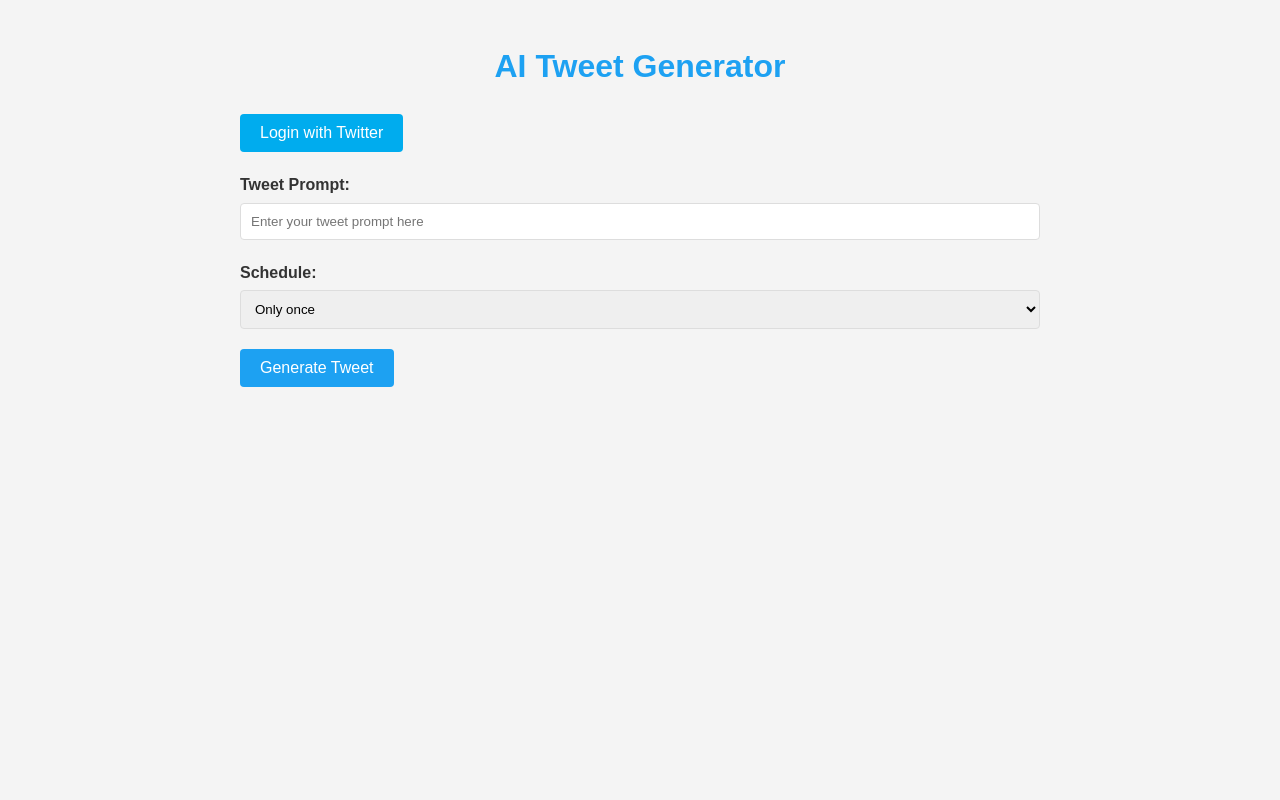
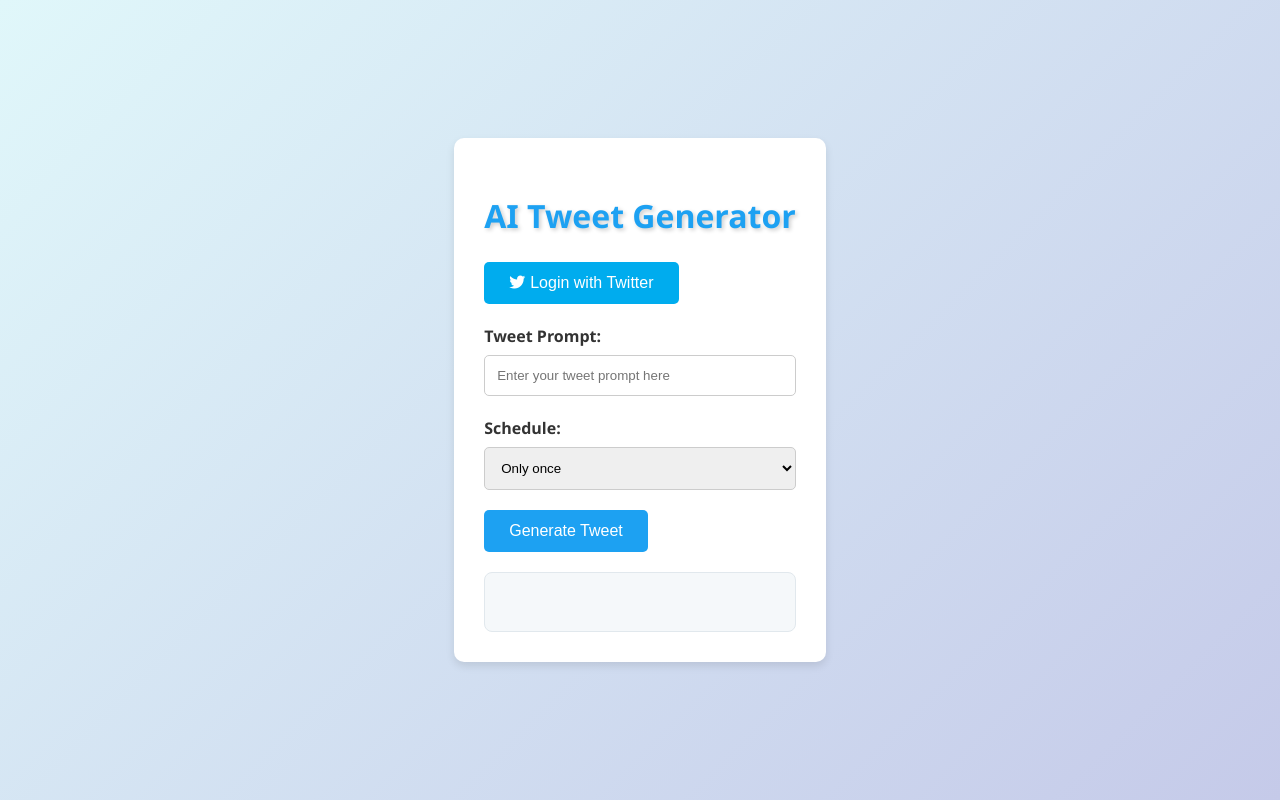
Before and after one commit to Skero015/twitter-bot-frontend, a website with bundled scripts: page index.html in a window 1280 px wide. Built offline with nearby package versions, Linux system fonts and the light colour scheme.

Commit message:
Styling update

```diff
--- a/index.html
+++ b/index.html
@@ -3,62 +3,109 @@
 <head>
     <meta charset="UTF-8">
     <meta name="viewport" content="width=device-width, initial-scale=1.0">
-    <title>Tweets Generator</title>
+    <title>AI Tweet Generator</title>
+    <link rel="stylesheet" href="https://cdnjs.cloudflare.com/ajax/libs/font-awesome/6.0.0-beta3/css/all.min.css">
     <style>
+        /* General Styling */
         body {
-            font-family: Arial, sans-serif;
+            font-family: 'Segoe UI', Tahoma, Geneva, Verdana, sans-serif; /* Modern font */
             line-height: 1.6;
             color: #333;
-            max-width: 800px;
-            margin: 0 auto;
-            padding: 20px;
-            background-color: #f4f4f4;
+            background: linear-gradient(135deg, #e0f7fa, #c5cae9); /* Gradient background */
+            display: flex;
+            flex-direction: column;
+            align-items: center;
+            justify-content: center;
+            min-height: 100vh;
+            margin: 0;
         }
+
         h1 {
             color: #1da1f2;
-            text-align: center;
+            text-shadow: 2px 2px 4px rgba(0, 0, 0, 0.2); /* Subtle shadow */
         }
+
+        /* Input and Button Styling */
+        .container {
+            background-color: #fff;
+            padding: 30px;
+            border-radius: 10px;
+            box-shadow: 0 4px 8px rgba(0, 0, 0, 0.1); /* Card-like shadow */
+        }
+
         .input-group {
             margin-bottom: 20px;
         }
+
         label {
             display: block;
             margin-bottom: 5px;
             font-weight: bold;
         }
+
         input[type="text"], select {
             width: 100%;
-            padding: 10px;
-            border: 1px solid #ddd;
-            border-radius: 4px;
+            padding: 12px;
+            border: 1px solid #ccc;
+            border-radius: 5px;
             box-sizing: border-box;
         }
+
         button {
             background-color: #1da1f2;
             color: white;
-            padding: 10px 20px;
+            padding: 12px 25px;
             border: none;
-            border-radius: 4px;
+            border-radius: 5px;
             cursor: pointer;
             font-size: 16px;
+            transition: background-color 0.3s ease; /* Smooth transition */
         }
+
         button:hover {
             background-color: #0c85d0;
         }
+
+        /* Twitter Login Button */
         #login-button {
             background-color: #00acee;
             margin-bottom: 20px;
         }
+
         #login-button:hover {
             background-color: #0090c9;
+        }
+
+        /* Icon Styling */
+        .fa-twitter {
+            margin-right: 5px;
+        }
+
+
+        /* Tweet Display Box */
+        #tweet-container {
+            background-color: #f5f8fa; /* Light Twitter blue background */
+            border: 1px solid #e1e8ed; /* Subtle border */
+            padding: 20px;
+            margin-top: 20px;
+            border-radius: 8px; /* Rounded corners */
+            width: 100%;
+            box-sizing: border-box; /* Include padding in width calculation */
+            max-width: 500px; /* Limit width for better readability */
+        }
+
+        #tweet-text {
+            font-size: 18px;
+            line-height: 1.4;
+            white-space: pre-wrap; /* Preserve line breaks and wrapping */
         }
     </style>
 </head>
 <body>
-
+    <div class="container">
         <h1>AI Tweet Generator</h1>
 
-    <button id="login-button">Login with Twitter</button>
+        <button id="login-button"><i class="fab fa-twitter"></i>Login with Twitter</button>
 
         <div class="input-group">
             <label for="prompt">Tweet Prompt:</label>
@@ -78,26 +125,10 @@
 
         <button id="generate-button">Generate Tweet</button>
 
-    <script src="https://www.gstatic.com/firebasejs/8.10.0/firebase-app.js"></script>
-    <script src="https://www.gstatic.com/firebasejs/8.10.0/firebase-analytics.js"></script>
-    <script src="https://www.gstatic.com/firebasejs/8.10.0/firebase-firestore.js"></script>
-
-    <script type="module">
-        const firebaseConfig = {
-            apiKey: process.env.apiKey,
-            authDomain: process.env.authDomain,
-            projectId: process.env.projectId,
-            storageBucket: process.env.storageBucket,
-            messagingSenderId: process.env.messagingSenderId,
-            appId: process.env.appId,
-            measurementId: process.env.measurementId
-        };
-
-    // Initialize Firebase
-    firebase.initializeApp(firebaseConfig);
-    firebase.analytics();
-    </script>
-
+        <div id="tweet-container">
+            <p id="tweet-text"></p>
+        </div>
+    </div>
 
     <script type="module" src="index.js"></script>
 </body>
```
Lines whose indentation alone changed are shown as unchanged.
